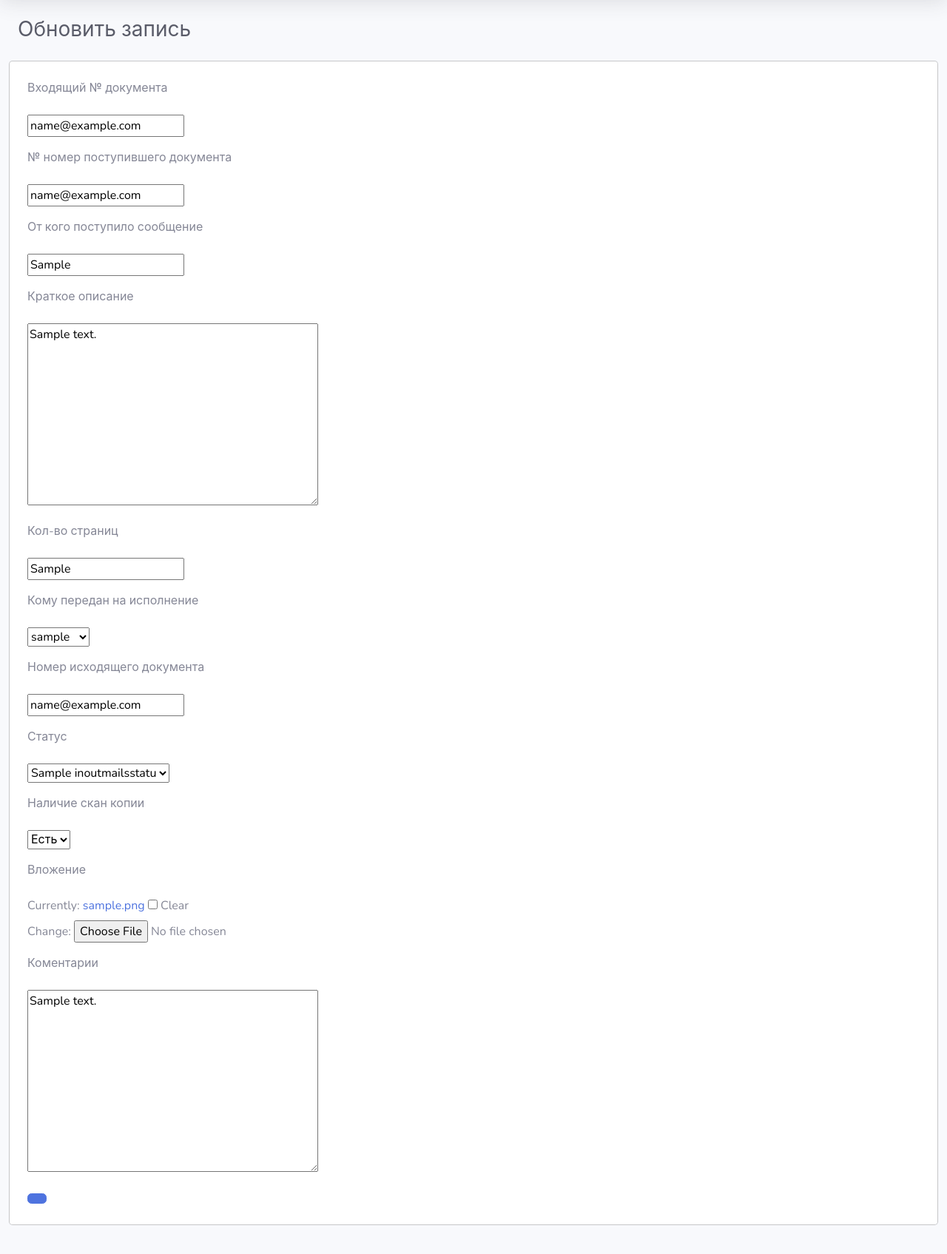
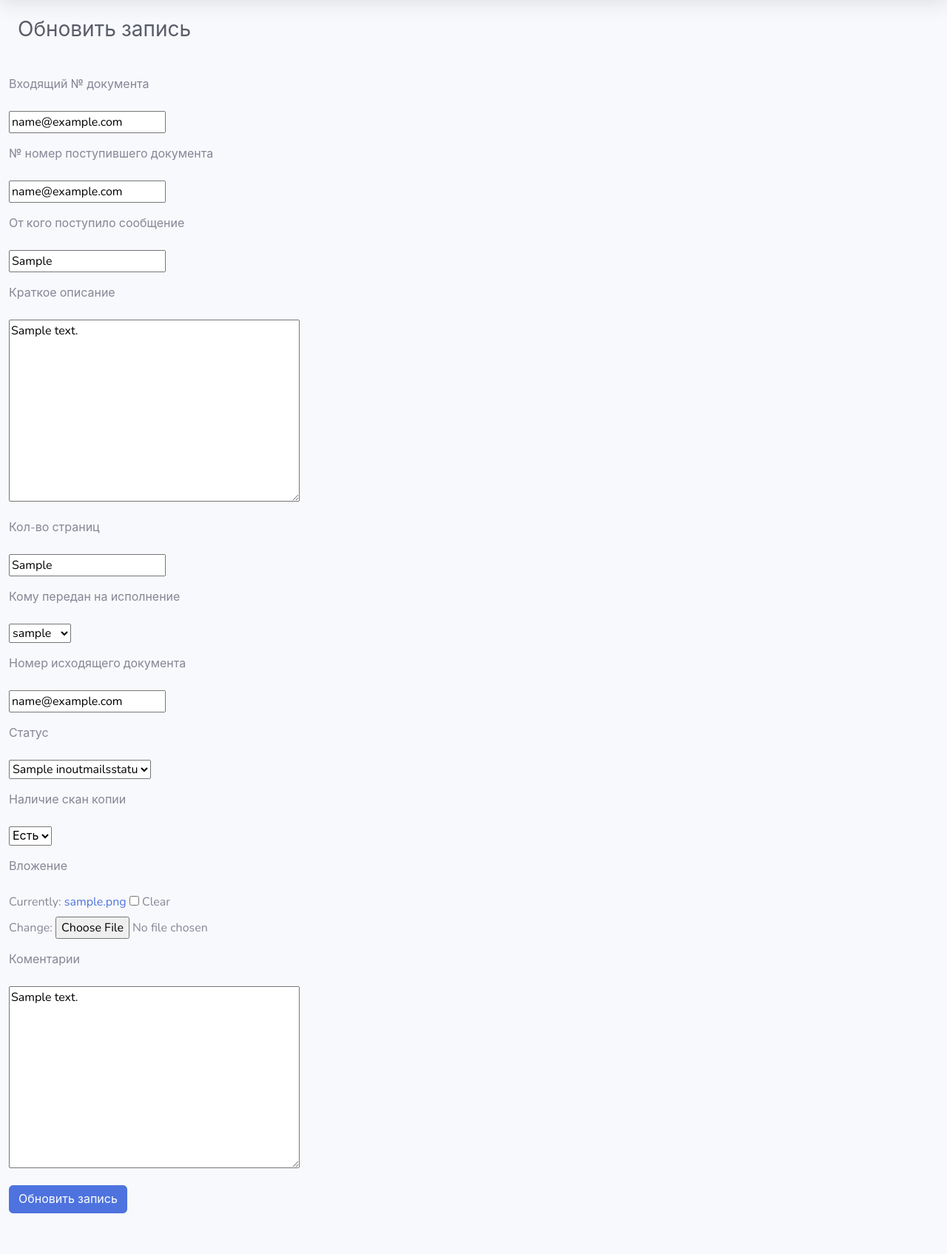
Before and after one commit to Kimi0208/Python18_G2_project, a Django app: page /secretary/inmails/1/update in a window 1280 px wide. Shown: the part 70-1765 px from the top of the page at 74% size. Run offline with Django 5.2, Linux system fonts and the light colour scheme; tables that the repository leaves empty hold one stand-in row (values such as "Sample post"); parts of the project's set-up code (start-up, migrations or seed data) failed here and were passed over; some libraries are stand-ins or nearby versions.

Commit message:
поправил формы для изменения контрактов, вх/исх писем

```diff
--- a/secretarial_work_app/templates/in_mails_update.html
+++ b/secretarial_work_app/templates/in_mails_update.html
@@ -2,11 +2,8 @@
 {% load static %}
 {% block title %}Обновить запись{% endblock %}
 {% block content %}
-    <div class="modal-content p-4">
-        <div>
-            {% include 'partial/form.html' with value_submit='Изменить комментарий' %}
-        </div>
-    </div>
-
+    <form id="test_form" method="post" enctype="multipart/form-data" style="margin-top: 20px">
+        {% include 'partial/form.html' with button_text='Обновить запись' %}
+    </form>
 
 {% endblock %}
```
Also changed, not shown: secretarial_work_app/templates/contracts_update.html (+3 -5 lines), secretarial_work_app/templates/out_mails_update.html (+3 -6 lines).
